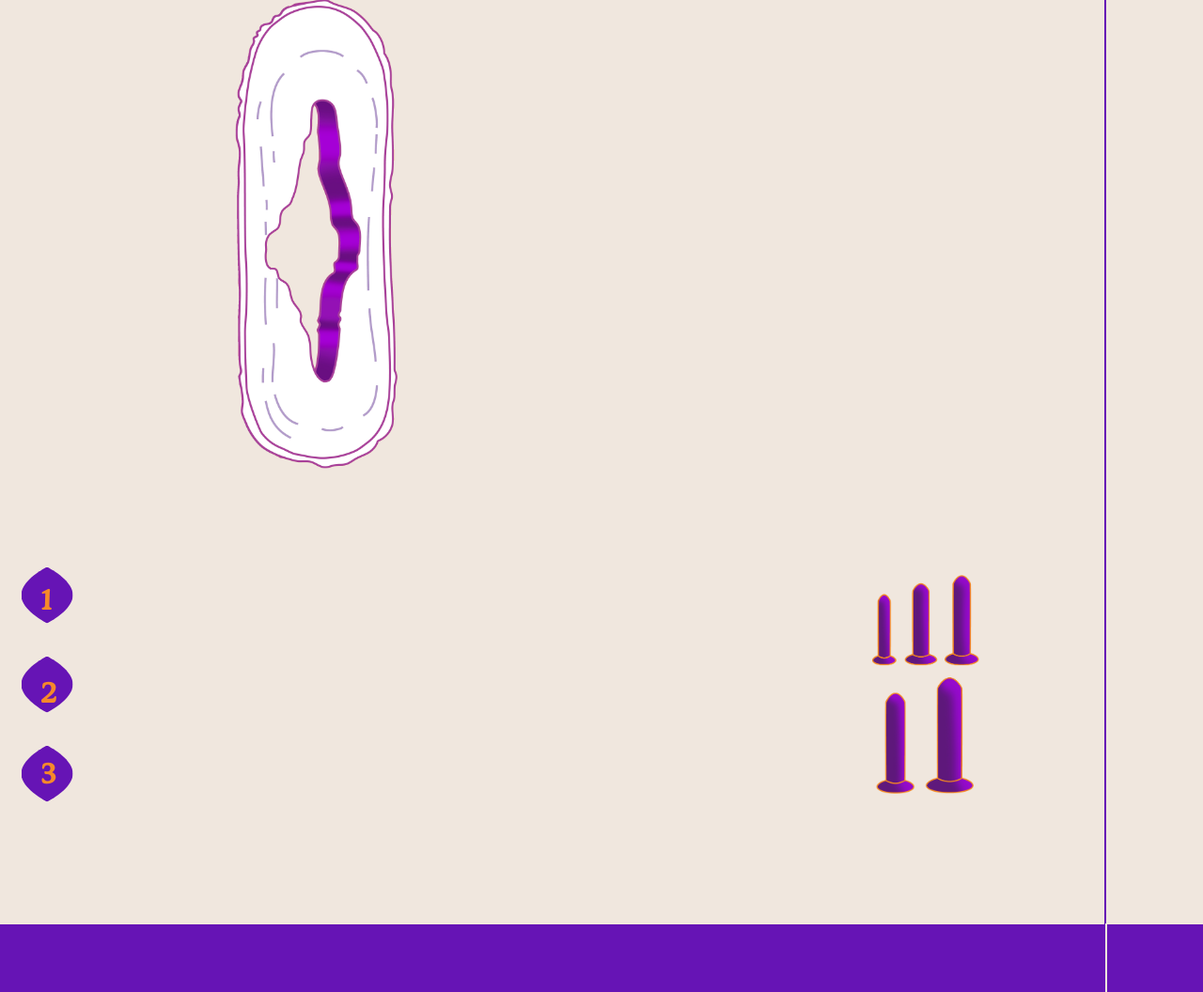
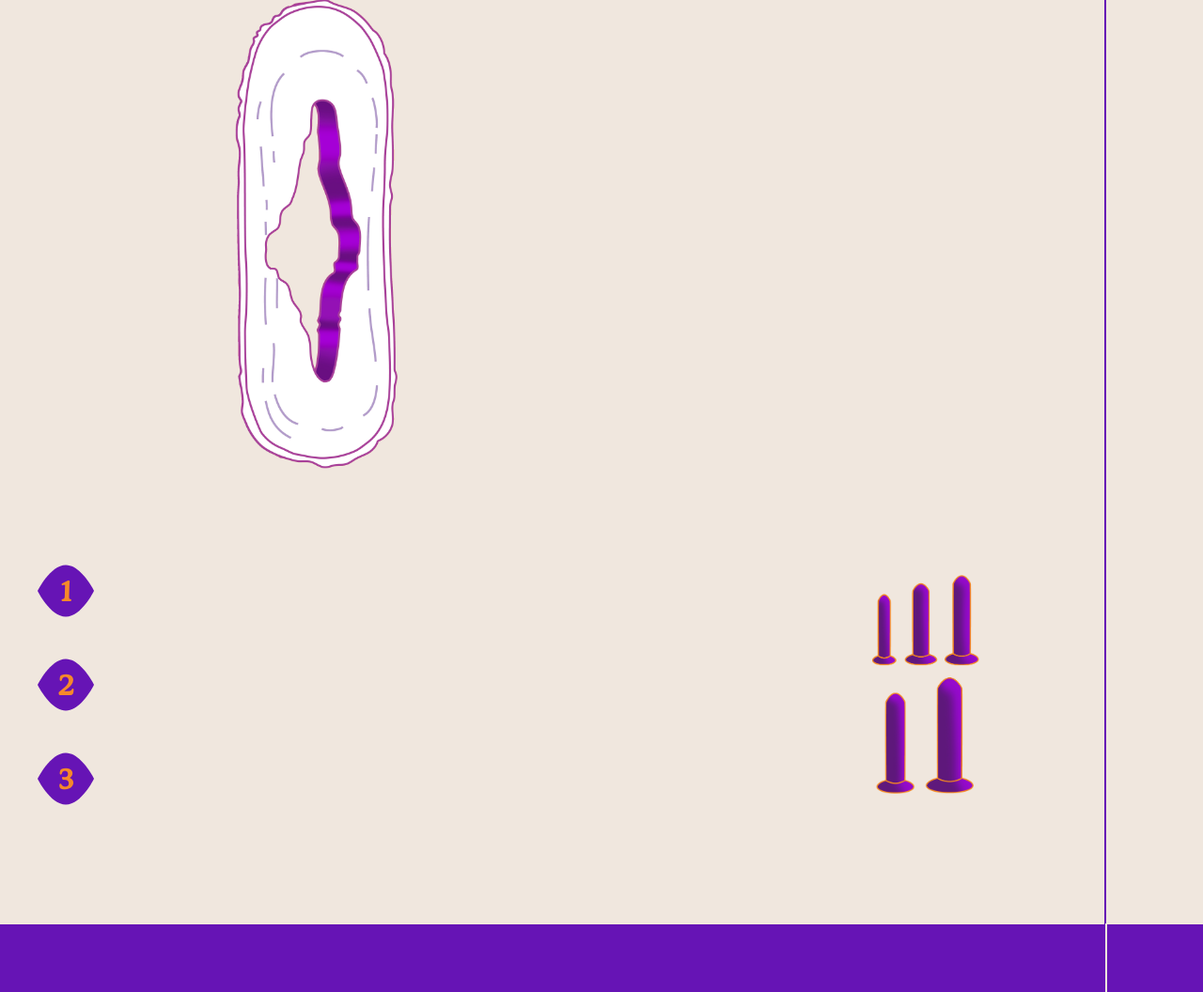
Before and after one commit to pasatoai/mrkh, a Node project: template index.ejs in a window 1280 px wide. Shown: the part 2300-3356 px from the top of the page at 94% size. Run offline with Node 20 templates, Linux system fonts and the light colour scheme; the template is opened without the code that fills it, so the values that code supplies are empty.

Commit message:
Fixed droplets

```diff
--- a/public/css/desktop.css
+++ b/public/css/desktop.css
@@ -139,18 +139,6 @@
   }
   .page-3 .page-3__content .droplets-section .droplets-section__left > div {
     display: flex;
-  }
-  .page-3 .page-3__content .droplets-section .droplets-section__left .droplet {
-    padding-left: 0px;
-  }
-  .page-3 .page-3__content .droplets-section .droplet span {
-    left: 28.5%;
-  }
-  .page-3 .page-3__content .droplets-section .droplets-section__left div:nth-child(2) .droplet span {
-    top: 37%;
-  }
-  .page-3 .page-3__content .droplets-section .droplets-section__left div:last-child .droplet span {
-    top: 27%;
   }
 }
 @media (min-width: 768px) {
--- a/public/css/mobile.css
+++ b/public/css/mobile.css
@@ -4,19 +4,6 @@
   align-items: center;
   padding: 20px;
   position: relative;
-}
-.droplet span {
-  position: absolute;
-  z-index: 2;
-  top: 32%;
-  left: 48.5%;
-  font-weight: bolder;
-  font-size: 1.5em;
-  color: var(--color-orange);
-}
-.droplet img {
-  width: 60px;
-  transform: rotate(90deg);
 }
 
 .page-1 .header {
--- a/public/css/shared.css
+++ b/public/css/shared.css
@@ -18,7 +18,7 @@
 
 @font-face {
   font-family: fontello;
-  src: url("/webFonts/fontello.ttf") format("truetype");
+  src: url("/fontello.ttf") format("truetype");
 }
 body {
   font-family: "Monarcha";
@@ -43,4 +43,16 @@ body {
   padding: 25px 20px;
 }
 
+.droplet img {
+  width: 60px;
+  height: 60px;
+}
+.droplet span {
+  position: absolute;
+  z-index: 2;
+  font-weight: bolder;
+  font-size: 1.5em;
+  color: var(--color-orange);
+}
+
 /*# sourceMappingURL=shared.css.map */
--- a/scss/desktop.scss
+++ b/scss/desktop.scss
@@ -128,18 +128,6 @@
         }
         .droplets-section__left > div {
           display: flex;
-        }
-        .droplets-section__left .droplet {
-          padding-left: 0px;
-        }
-        .droplet span {
-          left: 28.5%;
-        }
-        .droplets-section__left div:nth-child(2) .droplet span {
-          top: 37%;
-        }
-        .droplets-section__left div:last-child .droplet span {
-          top: 27%;
         }
       }
       .dildo {
--- a/scss/mobile.scss
+++ b/scss/mobile.scss
@@ -5,19 +5,6 @@
   align-items: center;
   padding: 20px;
   position: relative;
-  span {
-    position: absolute;
-    z-index: 2;
-    top: 32%;
-    left: 48.5%;
-    font-weight: bolder;
-    font-size: 1.5em;
-    color: var(--color-orange);
-  }
-  img {
-    width: 60px;
-    transform: rotate(90deg);
-  }
 }
 
 .page-1 {
--- a/scss/shared.scss
+++ b/scss/shared.scss
@@ -45,3 +45,17 @@ body {
 .with-padding {
   padding: 25px 20px;
 }
+
+.droplet {
+  img {
+    width: 60px;
+    height: 60px;
+  }
+  span {
+    position: absolute;
+    z-index: 2;
+    font-weight: bolder;
+    font-size: 1.5em;
+    color: var(--color-orange);
+  }
+}
```
Also changed, not shown: 3 other files.
